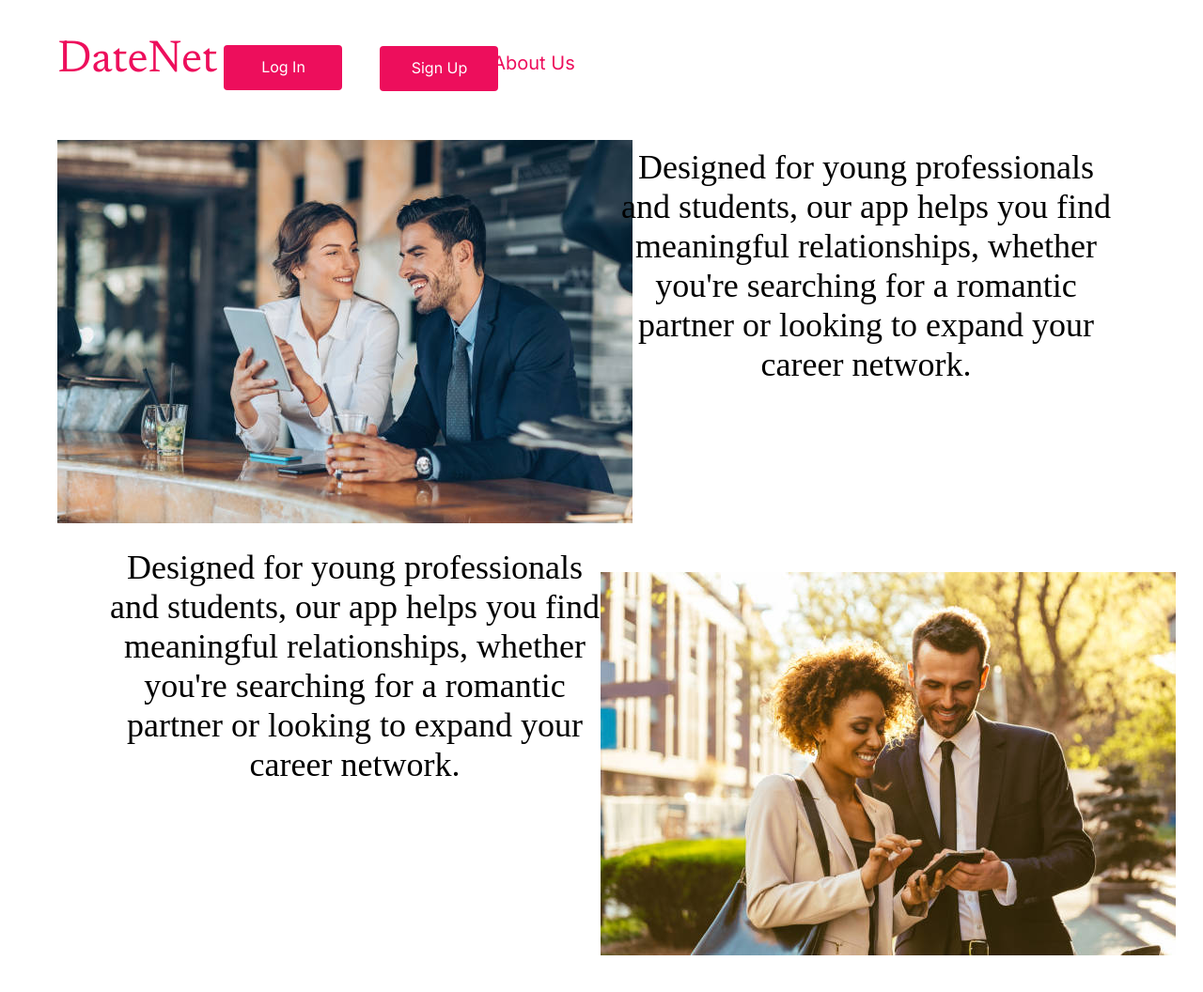
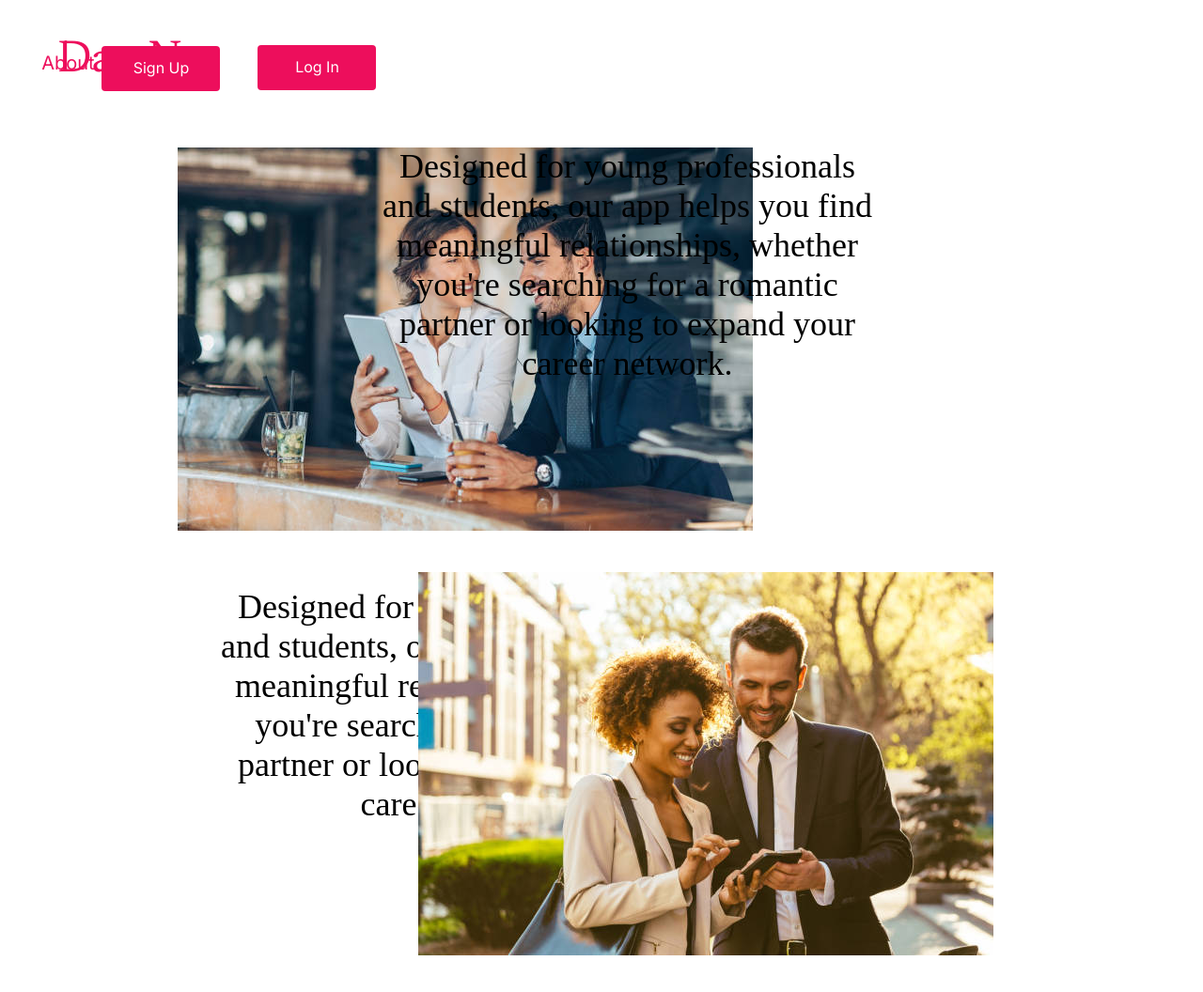
Before and after one commit to arryllopez/DateNet, a plain HTML site: page index.html in a window 1280 px wide. Shown: the whole page at 94% size. Drawn offline with Linux system fonts and the light colour scheme; files that its build step writes are made by us from their sources; files whose address does not match are found by name; a web font is replaced by a local one.

Commit message:
Update main.css (updated to fit 1920x1080)

```diff
--- a/main.css
+++ b/main.css
@@ -6,7 +6,7 @@ body {
 }
 .v1_2 {
   width: 100%;
-  height: 1024px;
+  height: 1080px;
   background: rgba(255,255,255,1);
   opacity: 1;
   position: relative;
@@ -44,7 +44,7 @@ body {
   color: rgba(237,14,92,1);
   position: absolute;
   top: 47px;
-  left: 516px;
+  left: 36px;
   font-family: Inter;
   font-weight: Regular;
   font-size: 20px;
@@ -60,7 +60,7 @@ body {
   opacity: 1;
   position: absolute;
   top: 32px;
-  left: 222px;
+  left: 258px;
   border-top-left-radius: 4px;
   border-top-right-radius: 4px;
   border-bottom-left-radius: 4px;
@@ -88,7 +88,7 @@ body {
   opacity: 1;
   position: absolute;
   top: 33px;
-  left: 388px;
+  left: 92px;
   border-top-left-radius: 4px;
   border-top-right-radius: 4px;
   border-bottom-left-radius: 4px;
@@ -116,16 +116,16 @@ body {
   background-size: cover;
   opacity: 1;
   position: absolute;
-  top: 141px;
-  left: 53px;
+  top: 149px;
+  left: 181px;
   overflow: hidden;
 }
 .v2_75 {
   width: 525px;
   color: rgba(0,0,0,1);
   position: absolute;
-  top: 149px;
-  left: 651px;
+  top: 148px;
+  left: 397px;
   font-family: Jersey 15;
   font-weight: Regular;
   font-size: 36px;
@@ -136,8 +136,8 @@ body {
   width: 525px;
   color: rgba(0,0,0,1);
   position: absolute;
-  top: 575px;
-  left: 107px;
+  top: 617px;
+  left: 225px;
   font-family: Jersey 15;
   font-weight: Regular;
   font-size: 36px;
@@ -154,6 +154,6 @@ body {
   opacity: 1;
   position: absolute;
   top: 601px;
-  left: 631px;
+  left: 437px;
   overflow: hidden;
 }
```
